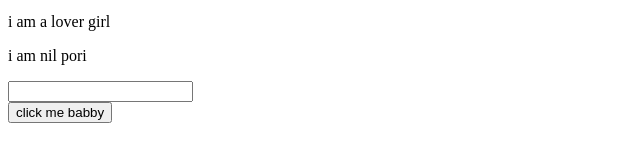
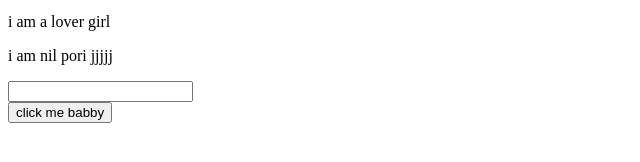
Before and after one commit to rafayeth/my-first-website, a plain HTML site: page index.html in a window 1280 px wide. Shown: the part 182-344 px from the top of the page, 0-640 px from the left. Drawn offline with Linux system fonts and the light colour scheme.

Commit message:
text updated

```diff
--- a/index.html
+++ b/index.html
@@ -11,7 +11,7 @@
 <p>i am very cool oh yaa@</p>
 <p>feeling happy now</p>
 <p>i am a lover girl</p>
-<p>i am nil pori</p>
+<p>i am nil pori jjjjj</p>
 <input type="text">
 <br>
 <button>click me babby</button>
```
